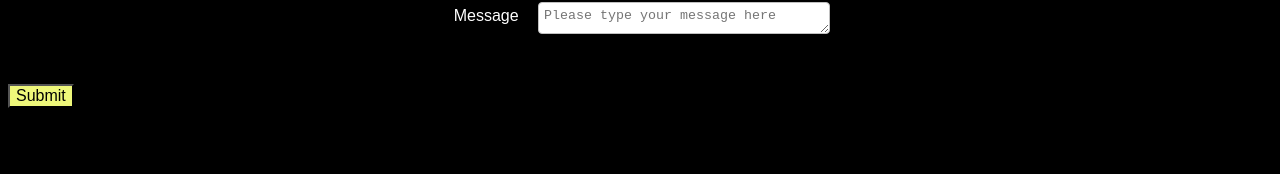
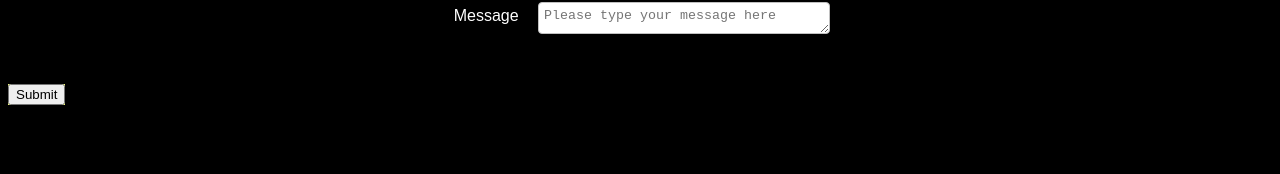
Before and after one commit to Ad-Mason/TTA, a plain HTML site: page Week 4 HLT/Contact.html in a window 1280 px wide. Shown: the part 250-424 px from the top of the page. Drawn offline with Linux system fonts and the light colour scheme.

Commit message:
Update Contact.html

```diff
--- a/Week 4 HLT/Contact.html
+++ b/Week 4 HLT/Contact.html
@@ -38,7 +38,7 @@
 
         <div class="button">
 
-        <input type="submit" class="button"/>
+        <input type="submit">
 
        </div>
 
```
